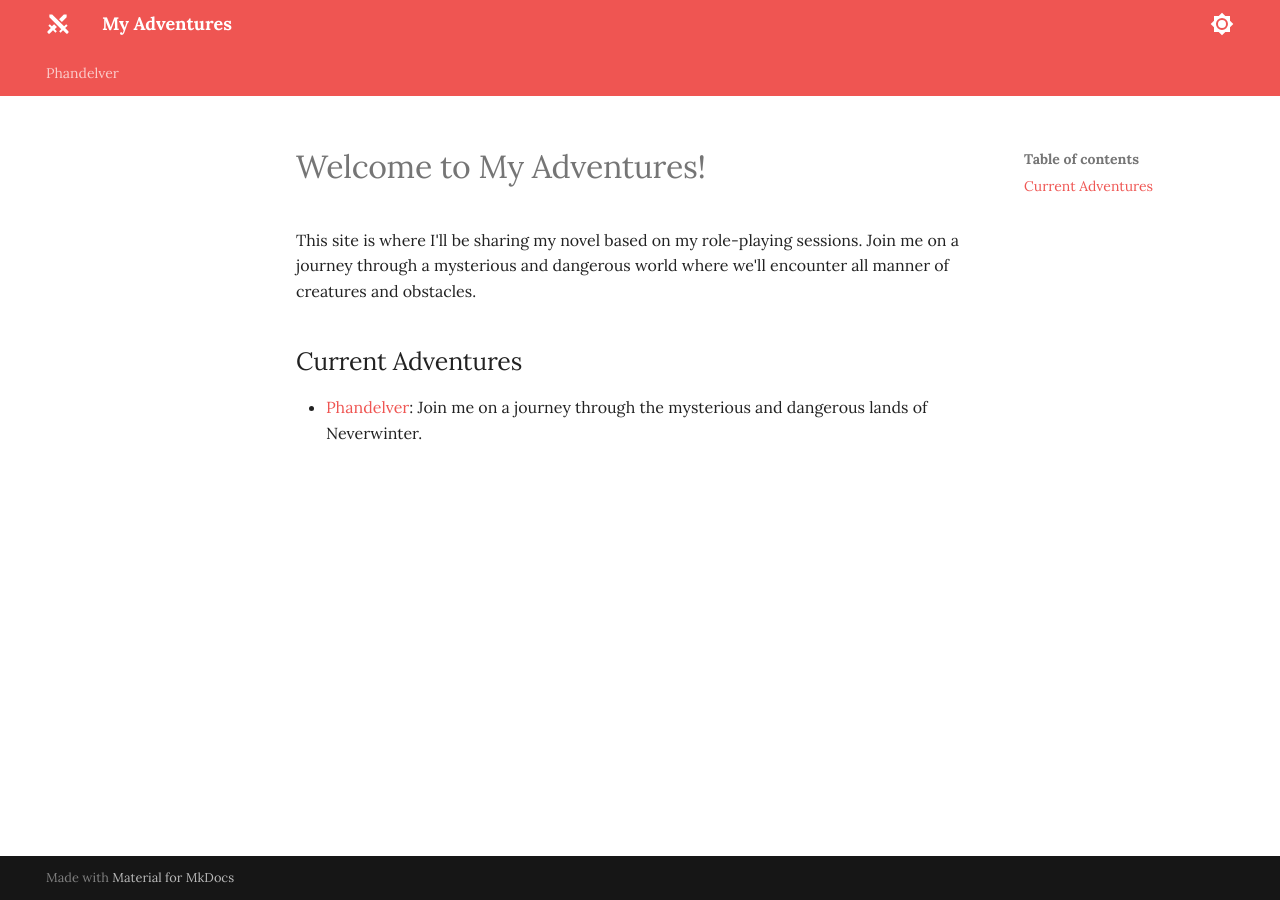
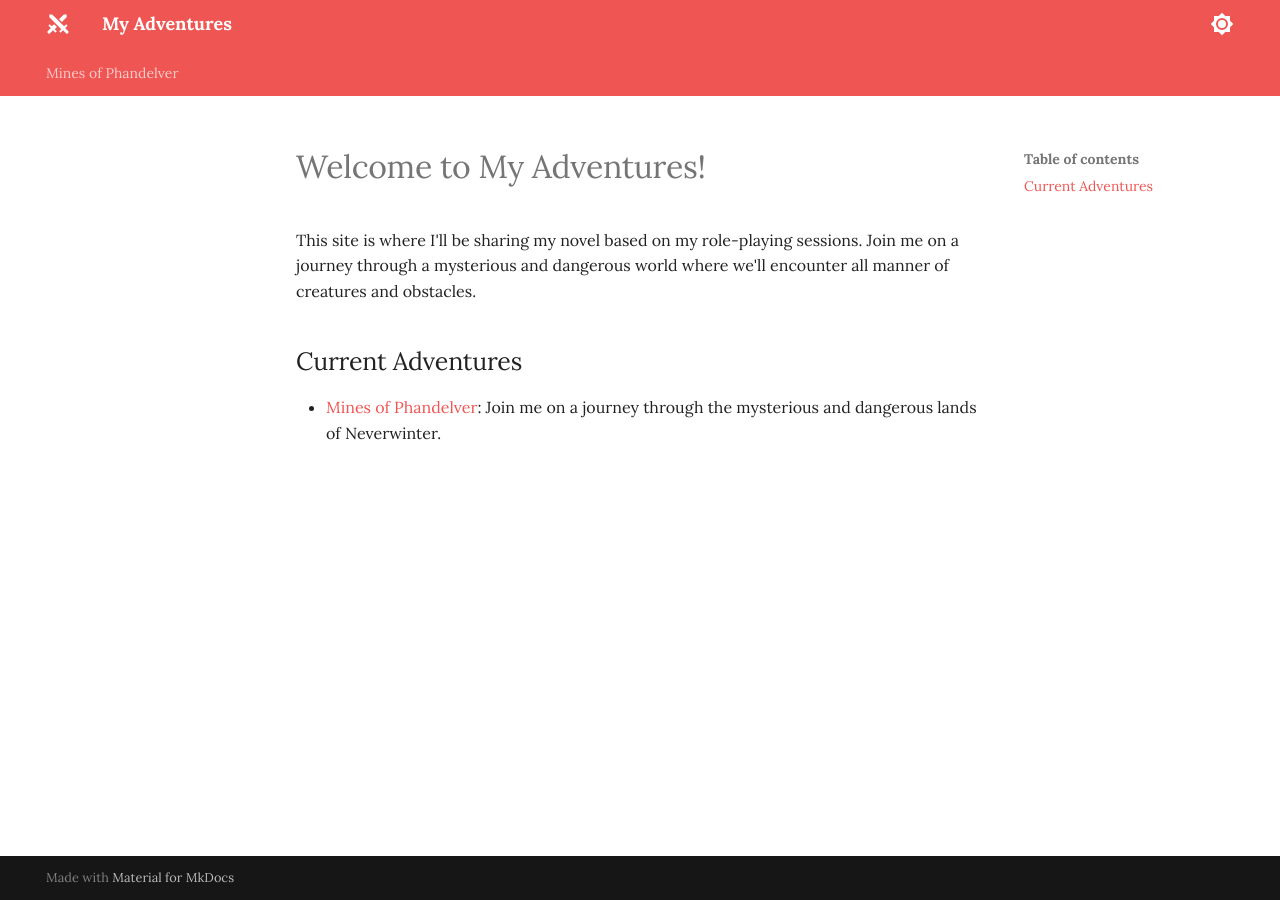
Before and after one commit to jonasmcferreira/adventures, an MkDocs documentation site: the page built from docs/index.md, in a window 1280 px wide. Built offline with MkDocs 1.6.1 and Material for MkDocs 9.7.7, drawn with Linux system fonts in a browser that asks for light colours.

Commit message:
modified docs/index.md modified mkdocs.yml

```diff
--- a/docs/index.md
+++ b/docs/index.md
@@ -4,4 +4,4 @@ This site is where I'll be sharing my novel based on my role-playing sessions. J
 
 ## Current Adventures
 
-- [Phandelver](phandelver/00/): Join me on a journey through the mysterious and dangerous lands of Neverwinter.
+- [Mines of Phandelver](phandelver/00/): Join me on a journey through the mysterious and dangerous lands of Neverwinter.
--- a/mkdocs.yml
+++ b/mkdocs.yml
@@ -2,7 +2,7 @@ site_name: My Adventures
 site_url: https://jonasmcferreira.github.io/adventures/
 
 nav:
-  - Phandelver:
+  - Mines of Phandelver:
     - Characters: phandelver/characters.md
     - Day 0: phandelver/00.md
     - Day 1: phandelver/01.md
```
